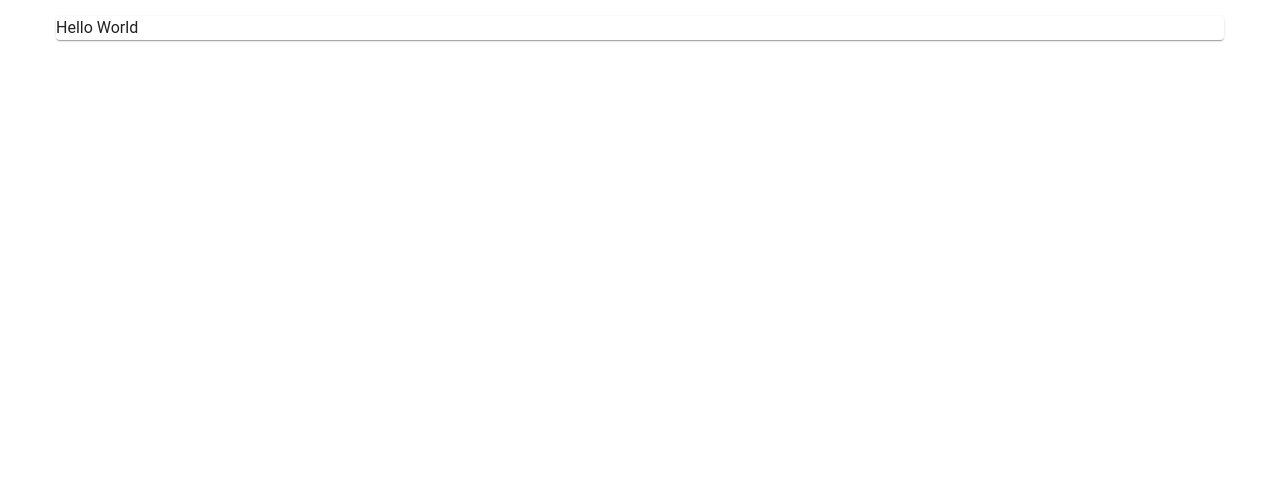
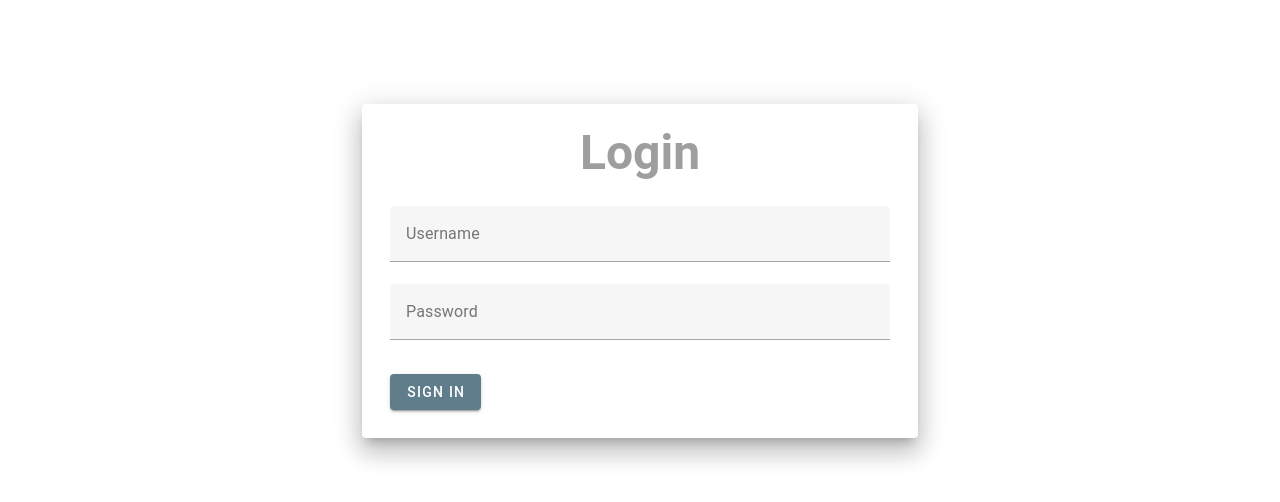
Before and after one commit to unkabogaton/signin-app, a Vue app: page /login in a window 1280 px wide. Shown: the top 502 px of the page. Built offline with nearby package versions, Linux system fonts and the light colour scheme.

Commit message:
Created signin form in login page

```diff
--- a/src/views/Login.vue
+++ b/src/views/Login.vue
@@ -1,9 +1,46 @@
 <template>
-  <v-card>Hello World</v-card>
+  <v-container fluid>
+    <v-row align="center" justify="center" class="mt-15">
+      <v-col cols="12" sm="8" md="6">
+        <v-card elevation="15">
+          <div class="text-center text-h3 font-weight-bold pt-6 text-disabled">
+            Login
+          </div>
+          <v-card-text class="pa-7">
+            <v-form @submit.prevent="">
+              <v-text-field
+                label="Username"
+                v-model="username"
+                outlined
+                required
+              ></v-text-field>
+              <v-text-field
+                label="Password"
+                v-model="password"
+                outlined
+                required
+                type="password"
+              ></v-text-field>
+              <v-btn type="submit" color="blue-grey" class="mt-3"
+                >Sign In</v-btn
+              >
+            </v-form>
+          </v-card-text>
+        </v-card>
+      </v-col>
+    </v-row>
+  </v-container>
 </template>
 
 <script>
-export default {};
+export default {
+  data() {
+    return {
+      username: "",
+      password: "",
+    };
+  },
+};
 </script>
 
 <style></style>
```
